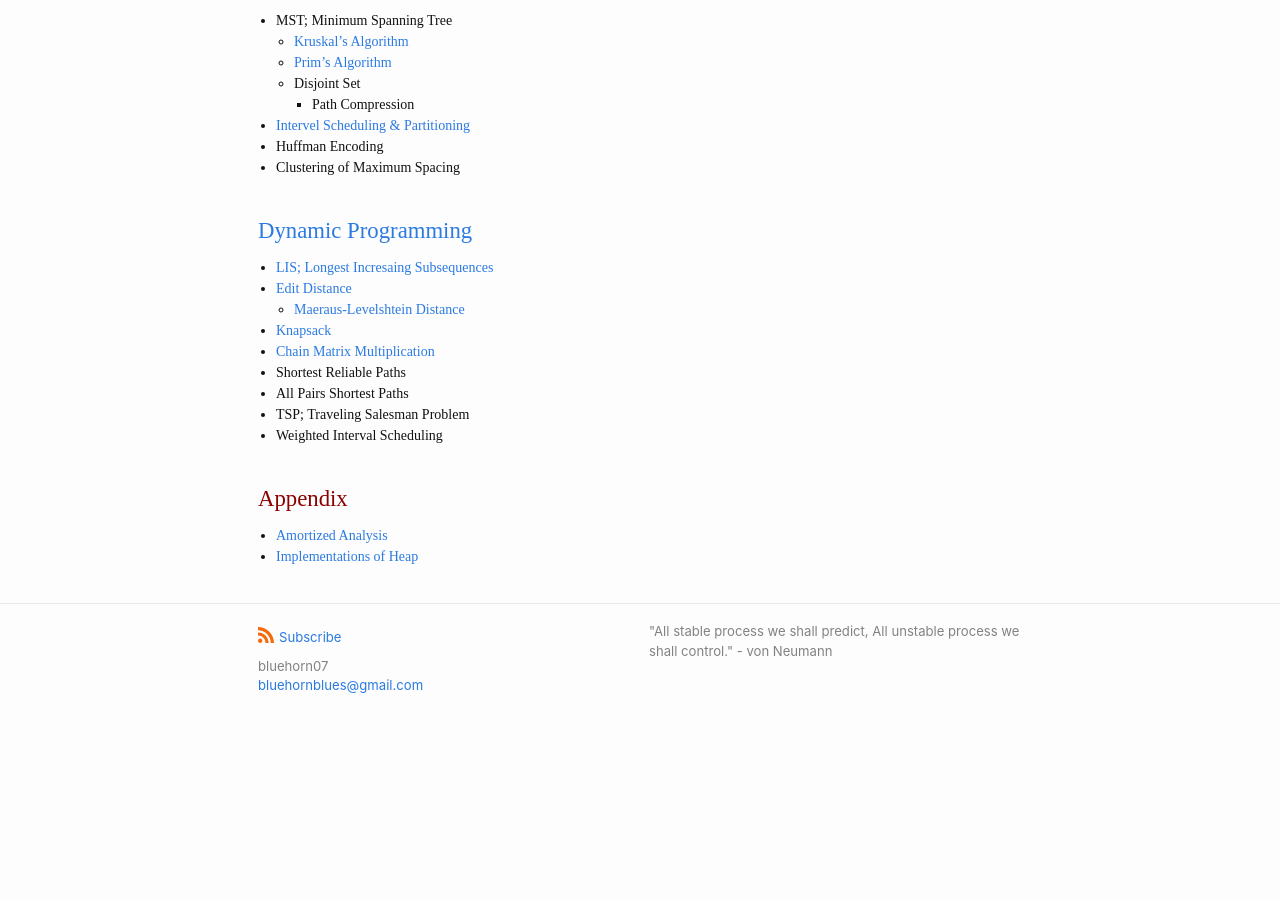
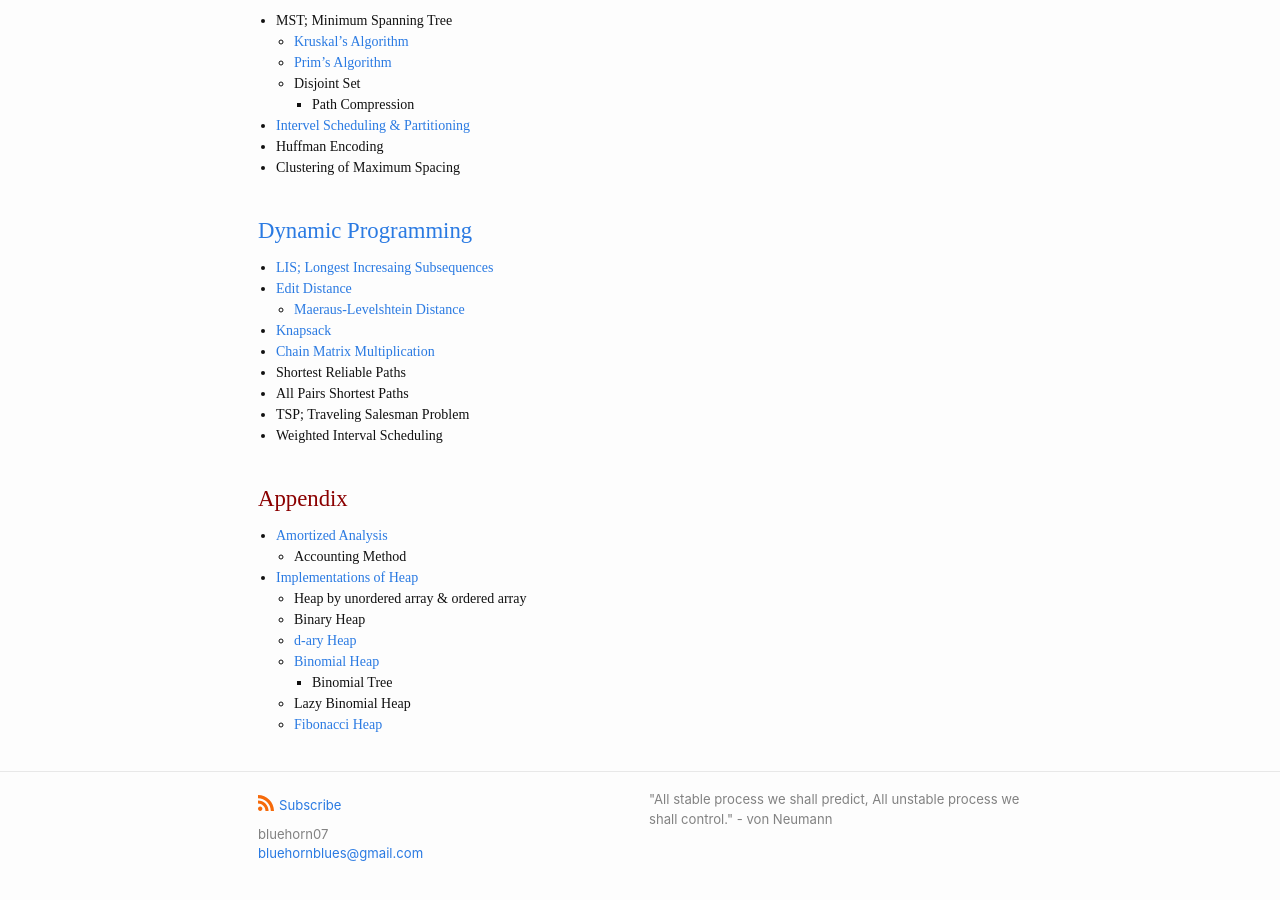
Before and after one commit to BlueHorn07/computer_science, a Jekyll site: the page built from _posts/algorithm/2021-02-18-algorithm.md, in a window 1280 px wide and 900 px high, scrolled down 1239 px. Built offline with Jekyll 4.4.1, drawn with Linux system fonts in a browser that asks for light colours; nearby versions of some CDN libraries; some web fonts are replaced; before the commit the page ends 1971 px from its top, so only the background shows below that.

Commit message:
update topic content

```diff
--- a/_posts/algorithm/2021-02-18-algorithm.md
+++ b/_posts/algorithm/2021-02-18-algorithm.md
@@ -83,4 +83,12 @@ hidden: true
 ### Appendix
 
 - [Amortized Analysis]({{"/2021/05/08/amortized-analysis.html" | relative_url}})
+  - Accounting Method
 - [Implementations of Heap]({{"/2021/05/03/implementations-of-heap.html" | relative_url}})
+  - Heap by unordered array & ordered array
+  - Binary Heap
+  - [d-ary Heap]({{"/2021/05/03/implementations-of-heap.html#d-ary-heap" | relative_url}})
+  - [Binomial Heap]({{"/2021/05/03/implementations-of-heap.html#binomial-heap" | relative_url}})
+    - Binomial Tree
+  - Lazy Binomial Heap
+  - [Fibonacci Heap]({{"/2021/05/03/implementations-of-heap.html#fibonacci-heap" | relative_url}})
```
